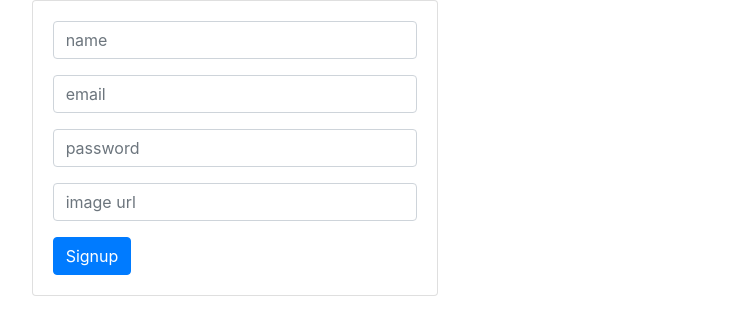
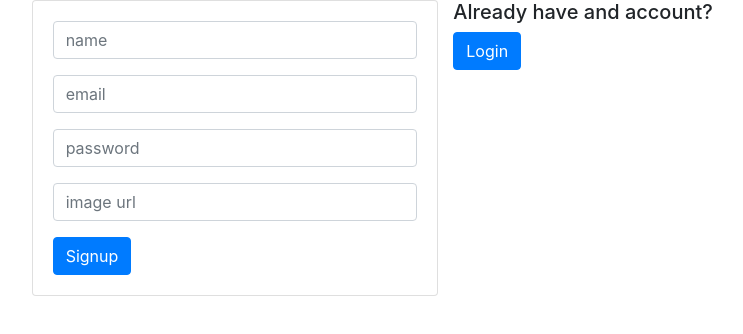
Before and after one commit to tjbecker8/twit-react, a React (Create React App) app: page / in a window 1280 px wide. Shown: the top 334 px of the page, without its empty margins (405-1148 px from the left). Built offline with nearby package versions, Linux system fonts and the light colour scheme.

Commit message:
trying to fix hashtags

```diff
--- /dev/null
+++ b/src/login-redirect.js
@@ -0,0 +1,28 @@
+import React, {Component} from 'react';
+import {BrowserRouter, Route, Switch} from 'react-router-dom'
+
+
+class LoginRedirect extends Component {
+	//data
+	state = {
+
+	}
+	//functions
+
+	loginNavigate = (e) => {
+
+ }
+
+
+
+	//render
+	render() {
+		return (
+			<button onClick={this.LoginNavigate} type="button" className="btn btn-primary">Login</button>
+		)
+	}
+}
+
+
+
+export default LoginRedirect;
--- a/src/signup.js
+++ b/src/signup.js
@@ -1,6 +1,7 @@
 import React, {Component} from 'react';
 import './App.css';
 import axios from 'axios'
+import LoginRedirect from './login-redirect'
 
 class Signup extends Component {
 	//data
@@ -65,7 +66,12 @@ signup =(e) => {
 						</div>
 					</div>
 				</div>
+				<div>
+					<h5>Already have and account?</h5>
+					<LoginRedirect />
+				</div>
 			</div>
+
 		)
 	}
 }
--- a/src/tweet.js
+++ b/src/tweet.js
@@ -44,7 +44,7 @@ buildClass=()=>{
 						<div className="card-body">
 							<h5 className="card-title">{this.props.tweet.author.name}</h5>
 							<p className="card-text">{this.props.tweet.body}</p>
-							<p className={this.buildClass()} onClick={()=> this.props.selectHashtag(this.props.hashtag._id)} > #{this.props.hashtag.name}</p>
+							<p className={this.buildClass()} onClick={()=> this.props.selectHashtag(this.props.hashtag._id) } > #{this.props.hashtag.name}</p>
 							<p className="card-text"><small className="text-muted">{this.state.tweet.date}</small></p>
 						</div>
 					</div>
--- a/src/tweets.js
+++ b/src/tweets.js
@@ -34,42 +34,6 @@ hashes =(h)=> {
 			})
 		}
 
-		// componentWillReceiveProps(props) {
-		// 	console.log(props.hashtag);
-		// 	this.setState({
-		// 		hashtag: props.hashtag
-		// 	})
-			// axios.get(`http://localhost:4000/api/tweets?hashtag=${this.state.hashtag}`).then((res)=> {
-			//
-			// 	this.setState({
-			// 		tweets: res.data
-			// 	})
-			// }).catch((err)=> {
-			// 	console.log('err', err);
-			// })
-
-		selectHashtag = (id) => {
-			console.log('id', id);
-			console.log('test', this.state.hashtags);
-			let hashtags = this.state.hashtags
-			hashtags.map((c)=> c.active = false)
-			let hashtag = hashtags.find((c) => c._id === id)
-			hashtag.active = true
-			this.setState({hashtags})
-			this.setState({
-				hashtag: id
-			})
-		}
-
-		getTweets () {
-					axios.get(`http://localhost:4000/api/tweets?hashtag=${this.state.hashtag}`).then((res)=> {
-						this.setState({
-							tweets: res.data
-						})
-					}).catch((err)=> {
-						console.log('err', err);
-					})
-			}
 
 		createTweet = (e, text) => {
 				e.preventDefault()
@@ -90,6 +54,48 @@ hashes =(h)=> {
 			}
 
 
+		selectHashtag = (id) => {
+			console.log('id', id);
+			console.log('test', this.state.hashtags);
+			let hashtags = this.state.hashtags
+			hashtags.map((c)=> c.active = false)
+			let hashtag = hashtags.find((c) => c._id === id)
+			hashtag.active = true
+			this.setState({hashtags})
+			this.setState({
+				hashtag: id
+			})
+			// this.getTweets()
+		}
+
+
+		componentWillReceiveProps(props) {
+			console.log('hhhgg', props.hashtag);
+			this.setState({
+				hashtag: props.hashtag
+			})
+			axios.get(`http://localhost:4000/api/tweets?hashtag=${this.state.hashtag}`).then((res)=> {
+				this.setState({
+					tweets: res.data
+				})
+			}).catch((err)=> {
+				console.log('err', err);
+			})
+		}
+
+
+		// getTweets () {
+		// 			axios.get(`http://localhost:4000/api/tweets?hashtag=${this.state.hashtag}`).then((res)=> {
+		// 				console.log('uuu', res.data);
+		// 				this.setState({
+		// 					tweets: res.data
+		// 				})
+		// 			}).catch((err)=> {
+		// 				console.log('err', err);
+		// 			})
+		// 	}
+
+
 	//render
 	render() {
 		return (
@@ -97,7 +103,7 @@ hashes =(h)=> {
 				<Newtweet hashes={this.hashes} selectHashtag={this.selectHashtag} getTweets={this.getTweets} createTweet={this.createTweet} />
 				{
 						this.state.tweets.map((m)=> {
-							return <Tweet hashtags={this.state.hashtags} selectHashtag={this.selectHashtag} tweet={m} key={m._id} hashtag={m.hashtag} />
+							return <Tweet hashtags={this.state.hashtags} selectHashtag={this.selectHashtag} getTweets={this.getTweets} tweet={m} key={m._id} hashtag={m.hashtag} />
 						})
 					}
 
```
Lines whose indentation alone changed are shown as unchanged.
